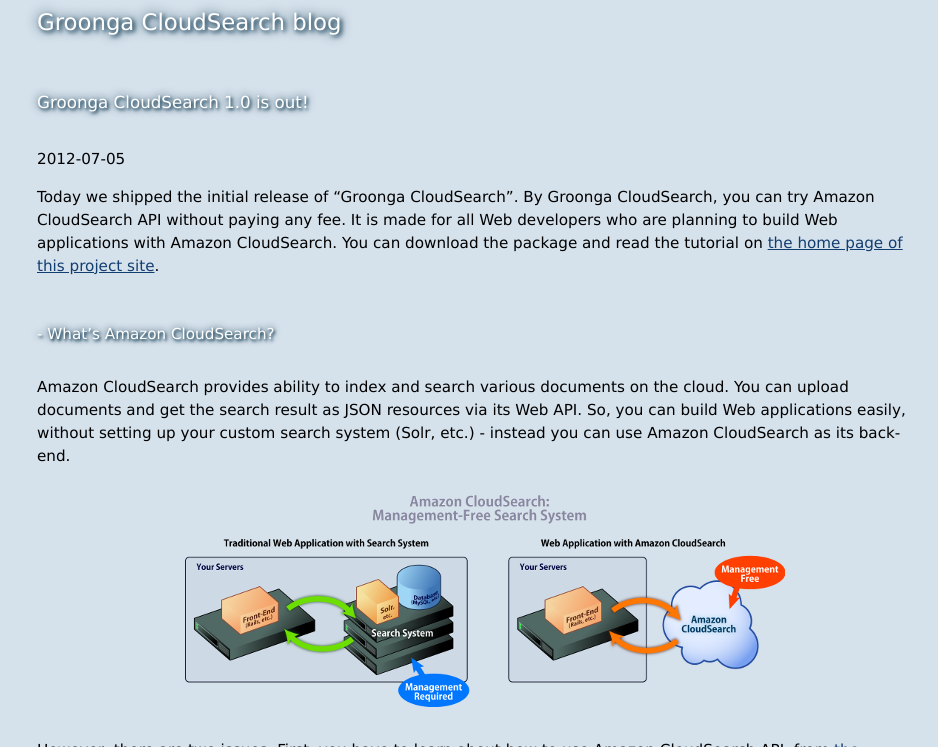
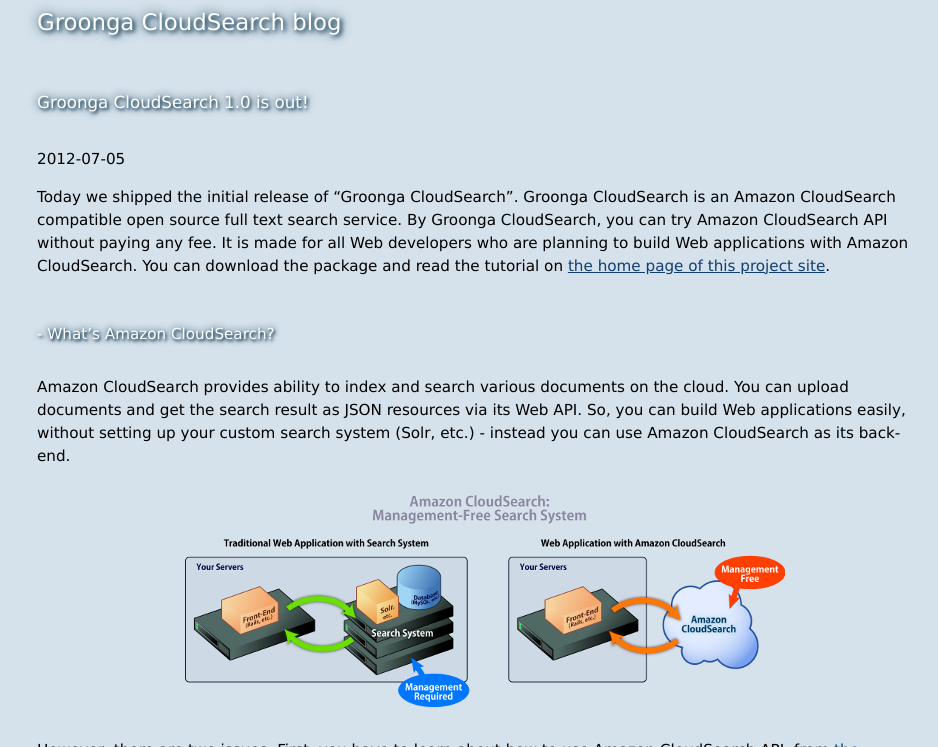
Before and after one commit to groonga/gcs.groonga.org, a Jekyll site: the page built from _posts/2012-07-05-initial-release.md, in a window 1280 px wide and 900 px high, cut to the strip 153-900 px from the top of the window. Shown: the whole strip, without its empty margins (155-1093 px from the left). Built offline with Jekyll 4.4.1, drawn with Linux system fonts in a browser that asks for light colours; comment, search, counter and statistics services are not loaded.

Commit message:
blog: add "Groonga CloudSearch is ..." to the top

```diff
--- a/_posts/2012-07-05-initial-release.md
+++ b/_posts/2012-07-05-initial-release.md
@@ -3,7 +3,7 @@
 layout: post
 ---
 
-Today we shipped the initial release of "Groonga CloudSearch". By Groonga CloudSearch, you can try Amazon CloudSearch API without paying any fee. It is made for all Web developers who are planning to build Web applications with Amazon CloudSearch. You can download the package and read the tutorial on [the home page of this project site](/).
+Today we shipped the initial release of "Groonga CloudSearch". Groonga CloudSearch is an Amazon CloudSearch compatible open source full text search service. By Groonga CloudSearch, you can try Amazon CloudSearch API without paying any fee. It is made for all Web developers who are planning to build Web applications with Amazon CloudSearch. You can download the package and read the tutorial on [the home page of this project site](/).
 
 
 ### What's Amazon CloudSearch?
```
